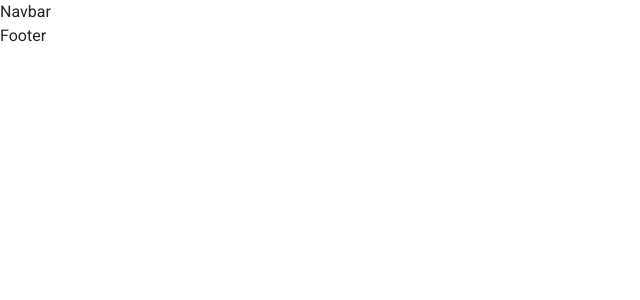
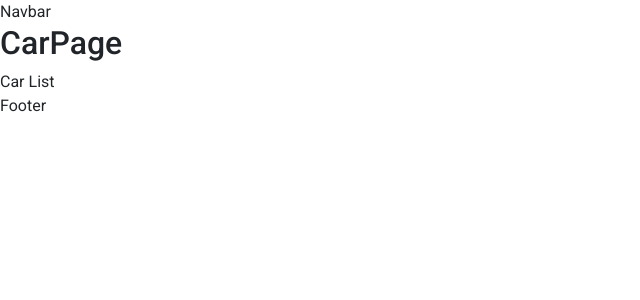
Before and after one commit to Rent2Go/rent2go_, a React (Create React App) app: page /cars in a window 1280 px wide. Before the commit this address had no page. Shown: the top 300 px of the page, without its empty margins (0-640 px from the left). Built offline with nearby package versions, Linux system fonts and the light colour scheme.

Commit message:
created routes for carList

```diff
--- a/src/App.tsx
+++ b/src/App.tsx
@@ -1,9 +1,11 @@
 import React from "react";
 import logo from "./assets/img/logo-dark.png";
-import "./App.css";
 import { Footer, Navbar } from "./components";
 import { Route, Routes } from "react-router-dom";
-import { Homepage, Login } from "./pages";
+import { CarPage, Homepage, Login } from "./pages";
+
+
+import "./App.css";
 
 function App() {
   return (
@@ -13,6 +15,7 @@ function App() {
         <Routes>
           <Route path="/" element={<Homepage />} />
           <Route path="/login" element={<Login />} />
+          <Route path="/cars" element={<CarPage />} />
         </Routes>
       </main>
       <Footer />
--- /dev/null
+++ b/src/components/Cards/CarCards.tsx
@@ -0,0 +1,11 @@
+import React from 'react'
+
+type Props = {}
+
+const CarCards = (props: Props) => {
+  return (
+    <div>Car List</div>
+  )
+}
+
+export default CarCards
--- a/src/components/index.tsx
+++ b/src/components/index.tsx
@@ -3,3 +3,4 @@ export {default as Footer} from "./Footer/Footer"
 export {default as AddBrandForm} from "./Forms/AddForm/AddBrandForm"
 export {default as UpdateBrandForm} from "./Forms/UpdateForm/UpdateBrandForm"
 export {default as BrandList} from "./Cards/BrandCard"
+export {default as CarList} from "./Cards/CarCards"
--- /dev/null
+++ b/src/pages/CarPage/CarPage.tsx
@@ -0,0 +1,20 @@
+import React from 'react'
+import { CarList } from '../../components'
+
+type Props = {}
+
+const CarPage = (props: Props) => {
+  return (
+    <div>
+      <h2>CarPage</h2>
+
+      <CarList />
+
+
+
+
+    </div>
+  )
+}
+
+export default CarPage
--- a/src/pages/index.tsx
+++ b/src/pages/index.tsx
@@ -1,2 +1,3 @@
 export {default as Login} from "./Login/Login"
 export {default as Homepage} from "./Homepage/Homepage"
+export {default as CarPage} from "./CarPage/CarPage"
```
